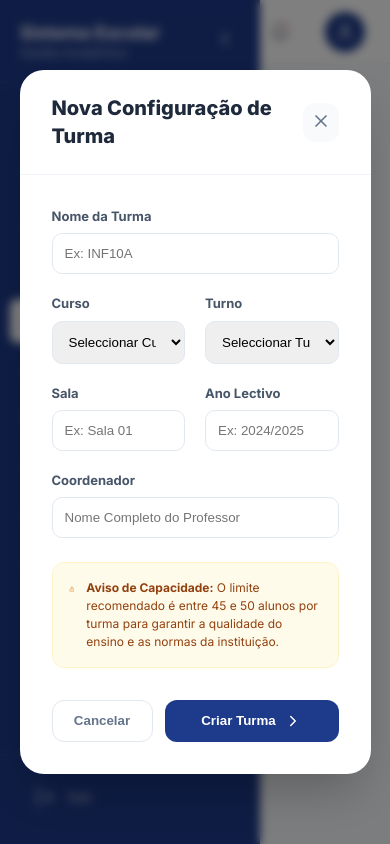
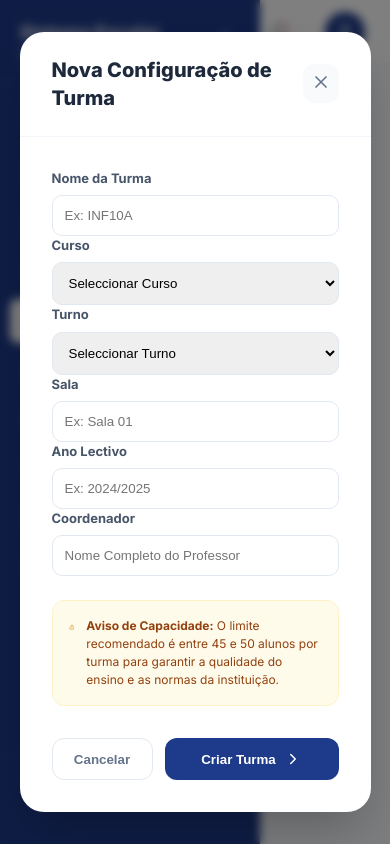
Before and after one commit to aguinaldoarnaldo/Projeto_fim_curso, a React (Vite) app in the folder frontend/: page /turma in a window 390 px wide. Both pictures are taken after a click on the button "Configurar Turma". Built offline with nearby package versions, Linux system fonts and the light colour scheme.

Commit message:
feat(turmas): update action buttons and remove inline styles for better responsiveness

```diff
--- a/frontend/src/pages/Turmas/Turmas.jsx
+++ b/frontend/src/pages/Turmas/Turmas.jsx
@@ -113,7 +113,7 @@ const Turmas = () => {
                     </div>
                     <button
                         onClick={handleAdd}
-                        className="nav-item-active btn-config-turma"
+                        className="btn-primary-action"
                     >
                         <Plus size={20} />
                         Configurar Turma
@@ -136,8 +136,7 @@ const Turmas = () => {
                     </div>
                     <button
                         onClick={() => setShowFilters(!showFilters)}
-                        className="btn-toggle-filters"
-                        style={{ background: showFilters ? '#1e3a8a' : 'white', color: showFilters ? 'white' : '#374151' }}
+                        className={`btn-toggle-filters ${showFilters ? 'btn-active' : ''}`}
                     >
                         <Filter size={18} />
                         Filtros
@@ -203,15 +202,15 @@ const Turmas = () => {
                     <table className="data-table">
                         <thead>
                             <tr>
-                                <th style={{ width: '120px' }}>ID Turma</th>
+                                <th>ID Turma</th>
                                 <th>Nome Turma</th>
                                 <th>Curso</th>
                                 <th>Sala</th>
                                 <th>Coordenador</th>
                                 <th>Ano</th>
                                 <th>Turno</th>
-                                <th style={{ textAlign: 'center' }}>Alunos (Capacidade)</th>
-                                <th style={{ textAlign: 'center' }}>Ações</th>
+                                <th>Alunos (Capacidade)</th>
+                                <th>Ações</th>
                             </tr>
                         </thead>
                         <tbody>
@@ -273,7 +272,7 @@ const Turmas = () => {
                         </div>
 
                         <form className="modal-form-turmas" onSubmit={(e) => e.preventDefault()}>
-                            <div style={{ display: 'grid', gridTemplateColumns: '1fr 1fr', gap: '20px' }}>
+                            <div className="form-grid-turmas-modal">
                                 <div style={{ gridColumn: 'span 2' }}>
                                     <label className="form-label-turmas">Nome da Turma</label>
                                     <input type="text" placeholder="Ex: INF10A" defaultValue={selectedTurma?.turma} className="form-input-turmas" />
```
